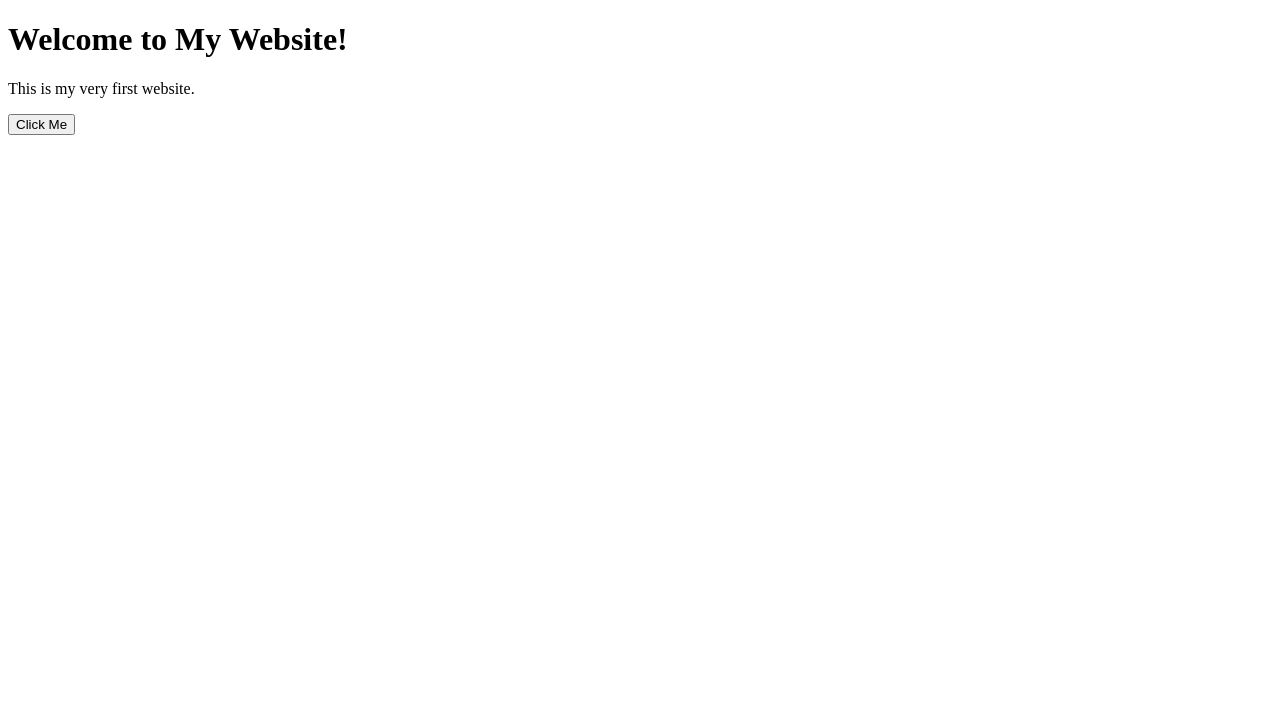
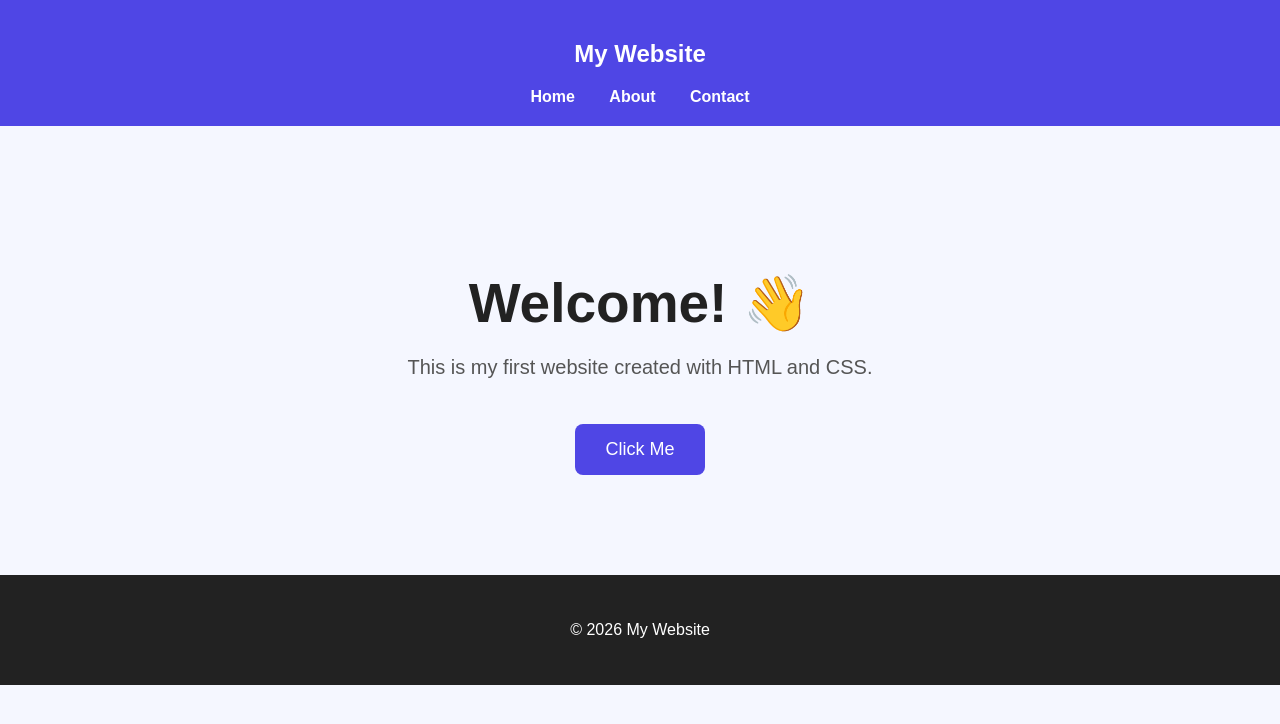
Before and after one commit to peanutbrucche-ai/HerFirstProject, a plain HTML site: page index.html in a window 1280 px wide. Drawn offline with Linux system fonts and the light colour scheme.

Commit message:
Update index.html
Make my website look better

```diff
--- a/index.html
+++ b/index.html
@@ -1,16 +1,125 @@
 <!DOCTYPE html>
-<html>
+<html lang="en">
+
 <head>
-    <title>Her First Website</title>
+    <meta charset="UTF-8">
+    <meta name="viewport" content="width=device-width, initial-scale=1.0">
+
+    <title>My First Website</title>
+
+    <style>
+
+        body {
+            margin: 0;
+            font-family: Arial, sans-serif;
+            background: #f5f7ff;
+            color: #222;
+        }
+
+        header {
+            background: #4f46e5;
+            color: white;
+            padding: 20px;
+            text-align: center;
+        }
+
+        nav {
+            margin-top: 15px;
+        }
+
+        nav a {
+            color: white;
+            text-decoration: none;
+            margin: 0 15px;
+            font-weight: bold;
+        }
+
+        .hero {
+            text-align: center;
+            padding: 100px 20px;
+        }
+
+        .hero h1 {
+            font-size: 55px;
+            margin-bottom: 20px;
+        }
+
+        .hero p {
+            font-size: 20px;
+            color: #555;
+        }
+
+        button {
+            margin-top: 25px;
+            padding: 15px 30px;
+            border: none;
+            border-radius: 8px;
+            background: #4f46e5;
+            color: white;
+            font-size: 18px;
+            cursor: pointer;
+        }
+
+        button:hover {
+            background: #3730a3;
+        }
+
+        footer {
+            text-align: center;
+            padding: 30px;
+            background: #222;
+            color: white;
+        }
+
+    </style>
+
 </head>
 
 <body>
 
-    <h1>Welcome to My Website!</h1>
+    <header>
 
-    <p>This is my very first website.</p>
+        <h2>My Website</h2>
 
-    <button>Click Me</button>
+        <nav>
+            <a href="#">Home</a>
+            <a href="#">About</a>
+            <a href="#">Contact</a>
+        </nav>
+
+    </header>
+
+
+    <section class="hero">
+
+        <h1>Welcome! 👋</h1>
+
+        <p>
+            This is my first website created with HTML and CSS.
+        </p>
+
+        <button onclick="sayHello()">
+            Click Me
+        </button>
+
+    </section>
+
+
+    <footer>
+
+        <p>© 2026 My Website</p>
+
+    </footer>
+
+
+    <script>
+
+        function sayHello() {
+            alert("Hello! Thanks for visiting my website! 🎉");
+        }
+
+    </script>
 
 </body>
+
 </html>
```
